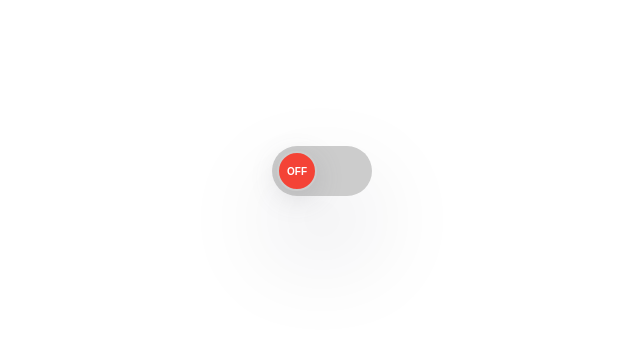
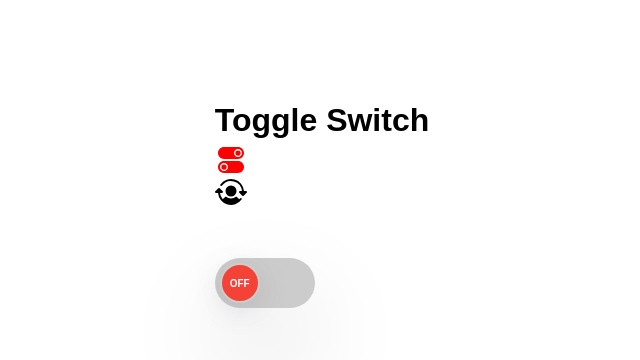
Before and after one commit to teertharaj07/React-Journey-2025, a React app: page / in a window 1280 px wide. Shown: the top 360 px of the page, without its empty margins (318-958 px from the left). Built offline with nearby package versions, Linux system fonts and the light colour scheme; the HTML template or start-up script is replaced by a standard one.

Commit message:
day 33 react icons website for the project

```diff
--- a/package.json
+++ b/package.json
@@ -12,6 +12,7 @@
   "dependencies": {
     "react": "^19.0.0-rc.1",
     "react-dom": "^19.0.0-rc.1",
+    "react-icons": "^5.4.0",
     "styled-components": "^6.1.14"
   },
   "devDependencies": {
--- a/src/projects/ToggleSwitch/ToggleSwitch.jsx
+++ b/src/projects/ToggleSwitch/ToggleSwitch.jsx
@@ -1,5 +1,36 @@
+// import { useState } from "react";
+// import "./ToggleSwitch.css";
+
+// export const ToggleSwitch = () => {
+//   const [isOn, setIsOn] = useState(false);
+
+//   const handleToggleSwitch = () => {
+//     setIsOn(!isOn);
+//   };
+
+//   const checkIsOn = isOn ? "on" : "off";
+//   const toggleBGColor = { backgroundColor: isOn ? "#4caf50" : "" };
+
+//   return (
+//     <>
+//       <div
+//         className="toggle-switch"
+//         style={toggleBGColor}
+//         onClick={handleToggleSwitch}
+//       >
+//         <div className={`switch ${checkIsOn}`}>
+//           <span className="switch-state">{checkIsOn}</span>
+//         </div>
+//       </div>
+//     </>
+//   );
+// };
+
+
 import { useState } from "react";
 import "./ToggleSwitch.css";
+import { IoIosSwitch } from "react-icons/io";
+import { PiUserSwitchFill } from "react-icons/pi";
 
 export const ToggleSwitch = () => {
   const [isOn, setIsOn] = useState(false);
@@ -13,6 +44,11 @@ export const ToggleSwitch = () => {
 
   return (
     <>
+      <h1 style={{ color: "#000", textAlign: "center" }}>
+        Toggle Switch{" "}
+        <IoIosSwitch style={{ color: "red", textAlign: "center" }} />
+        <PiUserSwitchFill />
+      </h1>
       <div
         className="toggle-switch"
         style={toggleBGColor}
```
Also changed, not shown: my notes/33_Icons_website_reactJs.md (added, +19 -0 lines), 1 other file (tests, documents, lock files or other folders).
